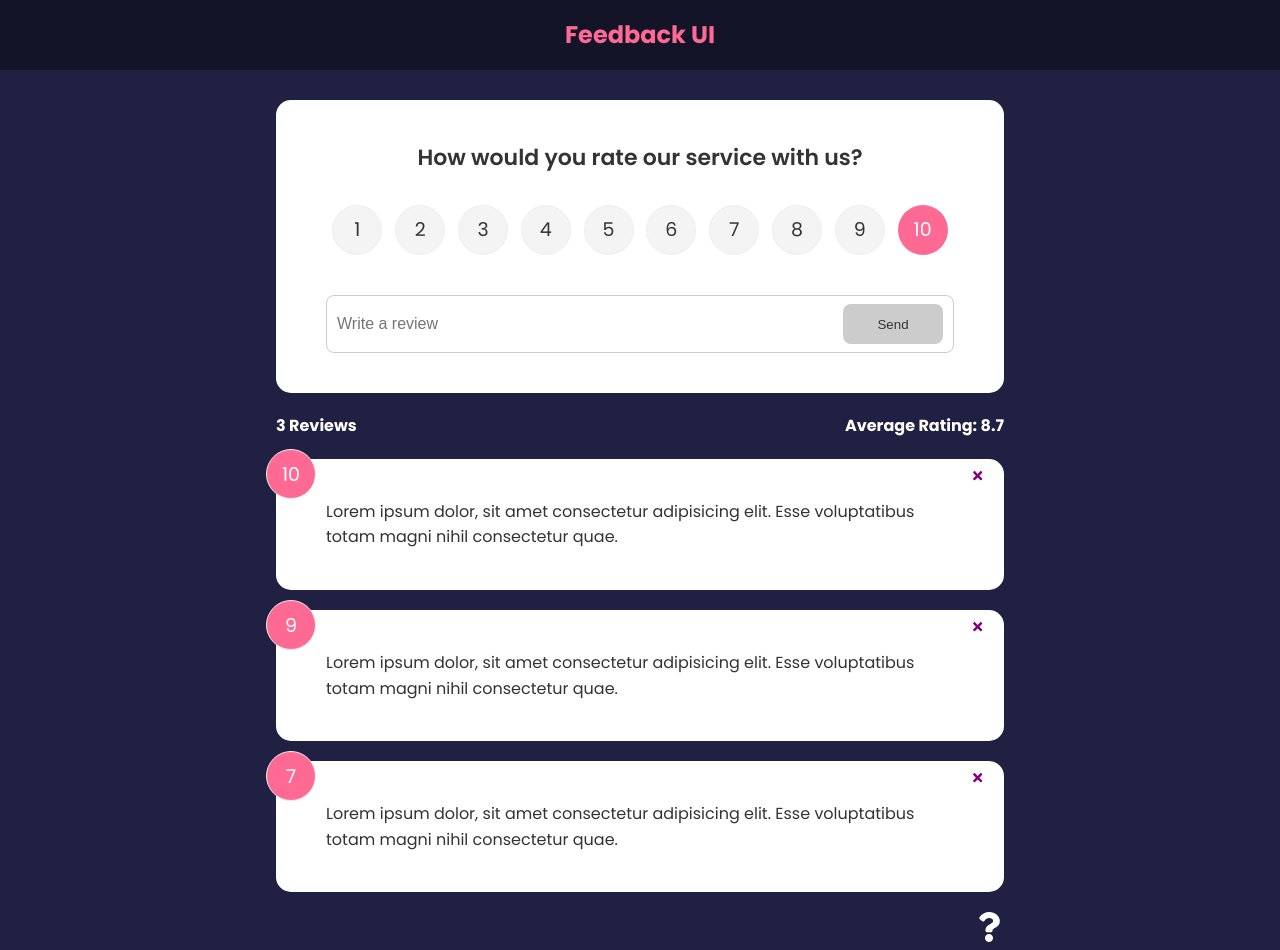
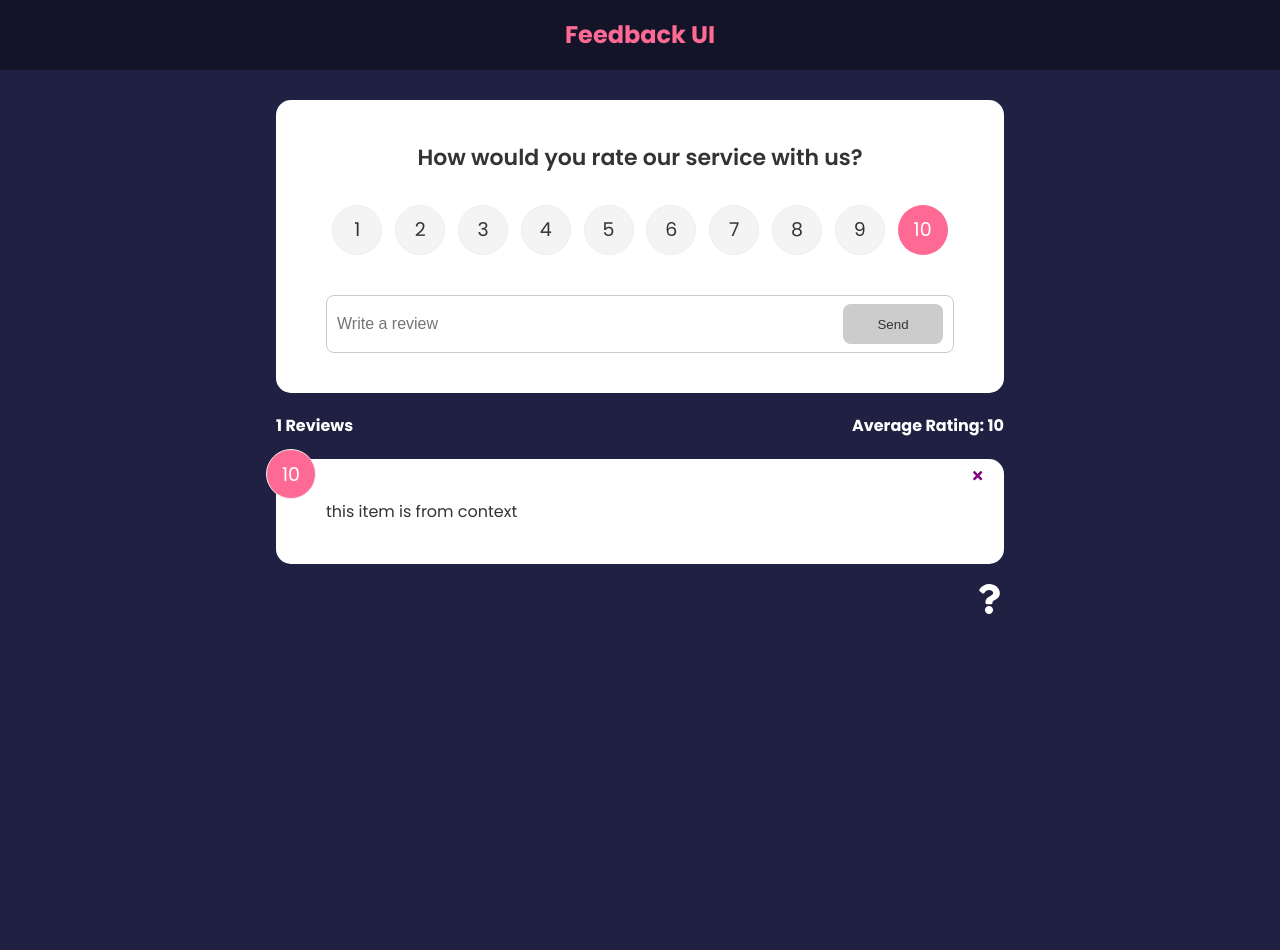
Before and after one commit to rilindtasholli/feedback-app, a React (Create React App) app: page / in a window 1280 px wide. After the commit the page ends 800 px from the top, so only its background shows below. Built offline with nearby package versions, Linux system fonts and the light colour scheme.

Commit message:
added Context and Provider

```diff
--- a/src/App.js
+++ b/src/App.js
@@ -6,6 +6,7 @@
 import FeedbackStats from './components/FeedbackStats'
 import FeedbackForm from './components/FeedbackForm'
 import AboutPage from './pages/About'
+import { FeedbackProvider } from './context/FeedbackContext'
 
 import FeedbackData from './data/FeedbackData'
 import AboutIconLink from './components/AboutIconLink'
@@ -26,6 +27,7 @@
     }
 
     return (
+        <FeedbackProvider>
             <Router>
                 <Header />
                 <div className="container">
@@ -33,7 +35,7 @@
                         <Route exact path="/" element={
                             <>
                                 <FeedbackForm handleAdd={addFeedback} />
-                            <FeedbackStats feedback={feedback} />
+                                <FeedbackStats />
                                 <FeedbackList feedback={feedback} handleDelete={deleteFeedback} />
                             </>
                         }>
@@ -45,6 +47,7 @@
                     <AboutIconLink />
                 </div>
             </Router>
+        </FeedbackProvider>
     )
 }
 
--- a/src/components/FeedbackList.jsx
+++ b/src/components/FeedbackList.jsx
@@ -1,8 +1,12 @@
 import {motion, AnimatePresence} from 'framer-motion'
-import PropTypes from "prop-types"
+import { useContext } from 'react'
 import FeedbackItem from "./FeedbackItem"
+import FeedbackContext from '../context/FeedbackContext'
 
-function FeedbackList({ feedback, handleDelete }) {
+function FeedbackList({ handleDelete }) {
+
+  const {feedback} = useContext(FeedbackContext)
+
   if (!feedback || feedback.length === 0) {
     return <p>No Feedback Yet</p>
   }
@@ -42,14 +46,4 @@
   // )
 }
 
-FeedbackList.propTypes = {
-  feedback: PropTypes.arrayOf(
-    PropTypes.shape({
-      id: PropTypes.oneOfType([PropTypes.number.isRequired, PropTypes.string.isRequired]),
-      text: PropTypes.string.isRequired,
-      rating: PropTypes.number.isRequired,
-    })
-  ),
-}
-
 export default FeedbackList
--- a/src/components/FeedbackStats.jsx
+++ b/src/components/FeedbackStats.jsx
@@ -1,6 +1,9 @@
-import PropTypes from 'prop-types'
+import { useContext } from 'react'
+import FeedbackContext from '../context/FeedbackContext'
 
-function FeedbackStats({feedback}) {
+function FeedbackStats() {
+  const {feedback} = useContext(FeedbackContext)
+
   //calculate ratings average
   let average = feedback.reduce((acc, current) => {
     return acc + current.rating
@@ -16,8 +19,5 @@
   )
 }
 
-FeedbackStats.propTpes = {
-  feedback: PropTypes.array.isRequired
-}
 
 export default FeedbackStats
--- /dev/null
+++ b/src/context/FeedbackContext.jsx
@@ -0,0 +1,21 @@
+import { createContext, useState } from 'react'
+
+const FeedbackContext = createContext()
+
+export const FeedbackProvider = ({children}) => {
+  const [feedback, setFeedback] = useState([
+    {
+      id: 1,
+      text: "this item is from context",
+      rating: 10
+    }
+  ])
+  return (
+    <FeedbackContext.Provider value={{feedback}}>
+      {children}
+    </FeedbackContext.Provider>
+  )
+
+}
+
+export default FeedbackContext
```
Lines whose indentation alone changed are shown as unchanged.
